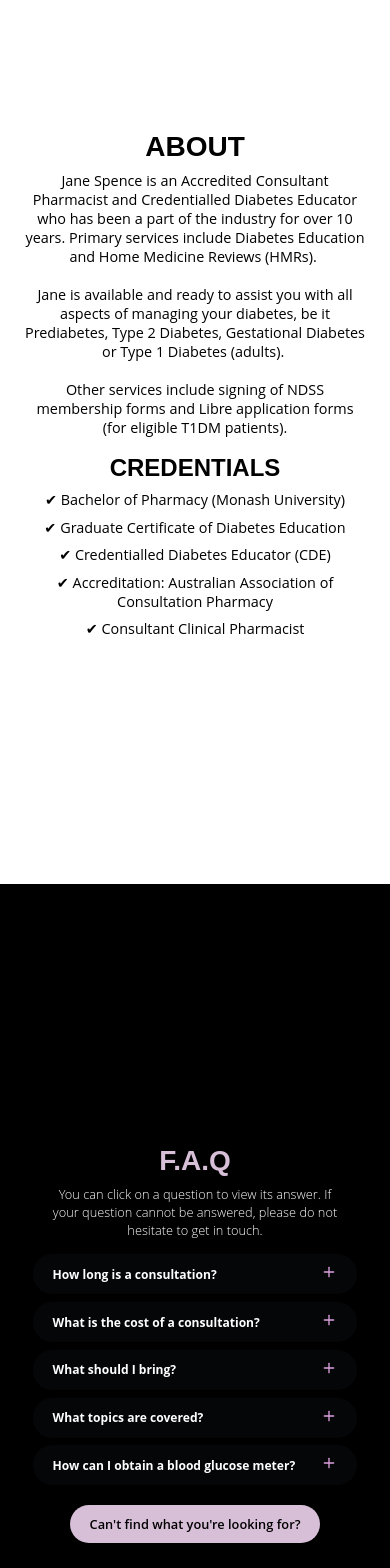
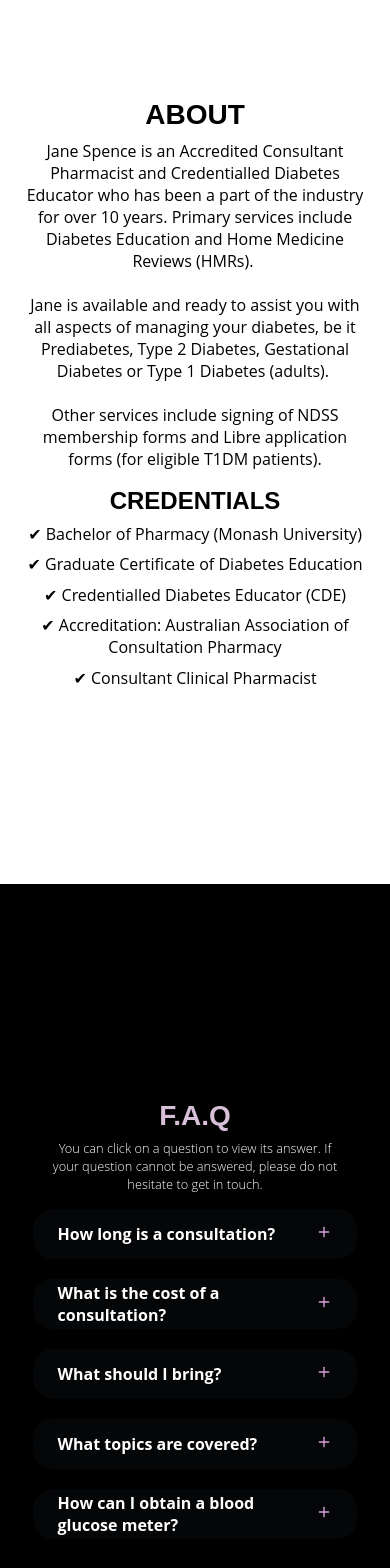
Before and after one commit to jackedwardbeard/01-Jane_Spence, a React (Create React App) app in the folder jane_spence/: page / in a window 390 px wide. Shown: the part 920-2488 px from the top of the page. Built offline with nearby package versions, Linux system fonts and the light colour scheme.

Commit message:
More responsive changes.

```diff
--- a/jane_spence/src/components/Information/InformationComponents.js
+++ b/jane_spence/src/components/Information/InformationComponents.js
@@ -33,10 +33,6 @@ export const Row1 = styled.div`
     height: 100%;
     overflow-x: hidden;
 
-    @media screen and (max-width: 1366px) {
-        margin-top: -10vmin;
-    }
-
 `
 
 export const Column1 = styled.div`
@@ -49,6 +45,7 @@ export const Column1 = styled.div`
     width: 100%;
     margin-left: 3vmin;
     margin-right:  2vmin;
+    margin-top: -5vmin;
 
     @media screen and (max-width: 1024px) {
         margin-left: 15px;
@@ -74,27 +71,19 @@ export const Subtitle = styled.h1`
 
 export const Body = styled.p`
     margin-top: 1vh;
-    font-size: max(1.2rem, 1.8vmin);
+    font-size: max(1rem, 2vmin);
     font-family: 'Open Sans', sans-serif;
     color: ${({darkText}) => (darkText ? 'black' : 'white')};
     display: ${({showBody}) => (showBody ? '' : 'none')};
     white-space: pre-wrap;
-
-    @media screen and (max-width: 1500px) {
-        font-size: max(0.9rem, 1.8vmin);
-    }
 `
 
 export const SubBody = styled.p`
     margin-top: 1vh;
-    font-size: max(1.2rem, 1.8vmin);
+    font-size: max(1rem, 2vmin);
     font-family: 'Open Sans', sans-serif;
     color: ${({darkText}) => (darkText ? 'black' : 'white')};
     display: ${({showBody}) => (showBody ? '' : 'none')};
-
-    @media screen and (max-width: 1500px) {
-        font-size: max(0.9rem, 1.8vmin);
-    }
 `
 
 export const Column2 = styled.div`
@@ -140,17 +129,18 @@ export const ButtonWrapper = styled.div`
     align-items: center;
     justify-content: center;
     font-family: 'Open Sans', sans-serif;
+    width: 80%;
 
 `
 
 export const Button = styled(LinkScroll)`
     display: ${({showButton}) => (showButton ? '' : 'none')};
-    border-radius: max(30px, 5vmin);
+    border-radius: max(20px, 5vmin);
     background: ${({darkButton}) => (darkButton ? 'black' : 'thistle')};
     white-space: nowrap;
-    padding: max(10px, 1vmin) max(20px, 2vmin);
+    padding: max(10px, 1vmin) max(15px, 2vmin);
     color: ${({darkButtonText}) => (darkButtonText ? 'black' : 'white')};
-    font-size: max(0.8rem, 2vmin);
+    font-size: max(0.75rem, 2vmin);
     font-weight: 600;
     outline: none;
     border: none;
@@ -192,22 +182,19 @@ export const QuestionWrapper = styled.div`
 
     background: rgb(13,16,22,0.4);
     border-radius: 5vmin;
-    padding: 20px;
+    padding: 25px;
     cursor: pointer;
-    font-size: 2.75vmin;
+    font-size: max(1rem, 1.25vw);
     height: 5vmin;
     display: flex;
     font-family: 'Open Sans', sans-serif;
     justify-content: space-between;
+    text-align: left;
     align-items: center;
-    margin-bottom: 2vmin;
-
-    @media screen and (max-width: 768px) {
-        font-size: 3.1vmin;
-    }
+    margin-bottom: max(20px, 2vmin);
 
     @media screen and (max-width: 280px) {
-        font-size: 3vmin;
+        font-size: max(0.8rem, 1.25vw);
     }
 
     &:hover {
@@ -220,7 +207,7 @@ export const AnswerWrapper = styled.div`
     display: flex;
     justify-content: center;
     align-items: center;
-    margin-bottom: 2vmin;
+    margin-bottom: max(20px, 2vmin);
     font-size: max(0.8rem, 2vmin);
 
 `
--- a/jane_spence/src/components/Locations/LocationsComponents.js
+++ b/jane_spence/src/components/Locations/LocationsComponents.js
@@ -16,18 +16,15 @@ export const InformationContainer = styled.div`
 
 export const InformationWrapper = styled.div`
     z-index: 1;
-    height: 90vh;
-    min-height: 600px;
+    height: max(90vh, 700px);
     display: flex;
 
     @media screen and (max-width: 1250px) {
-        min-height: 0;
         height: 1100px;
     }
 
     @media screen and (max-width: 1024px) and (max-height: 1366px) {
         height: 1200px;
-        min-height: 0;
     }
 `
 
@@ -40,13 +37,8 @@ export const Row1 = styled.div`
 
 
     @media screen and (max-width: 1250px) {
-
         display: block;
-
     }
-
-
-
 `
 
 export const Column1 = styled.div`
@@ -61,35 +53,20 @@ export const Column1 = styled.div`
 `
 
 export const Title = styled.h1`
-    font-size: 3.5vh;
+    font-size: 3.5vmin;
     text-transform: uppercase;
     font-family: 'Open Sans', sans-serif;
     font-weight: 800;
     color: black;
-    margin-bottom: 0.5vh;
+    margin-bottom: 0.5vmin;
 `
 
 export const Body = styled.p`
-    font-size: 2.25vh;
+    font-size: 2.25vmin;
     font-weight: 400;
     font-family: 'Open Sans', sans-serif;
     color: black;
     text-align: center;
-
-    @media screen and (max-width: 1600px) {
-
-        font-size: 1.1rem;
-    }
-
-    @media screen and (max-width: 1250px) {
-
-        font-size: 1rem;
-    }
-
-    @media screen and (max-width: 280px) {
-
-        width: 250px;
-    }
 `
 
 export const Column2 = styled.div`
@@ -101,8 +78,8 @@ export const Column2 = styled.div`
     flex-direction: column;
     align-items: center;
     justify-content: center;
-    margin-right: 4vw;
-    margin-left: 4vw;
+    margin-right: 4vmin;
+    margin-left: 4vmin;
     text-align: center;
 `
 
@@ -119,15 +96,16 @@ export const Column3 = styled.div`
 `
 
 export const MapWrapper = styled.div`
-    height: 40vh;
-    width: 22.5vw;
+    height: 40vmin;
+    width: 22.5vmin;
     overflow-x: hidden;
     overflow-y: hidden;
-    padding-top: 2.5vh;
-    margin-bottom: 2.5vh;
+    margin-top: 2.5vmin;
+    margin-bottom: 2.5vmin;
+    outline: solid 2px red;
 
     @media screen and (max-width: 1600px) {
-        height: 30vh;
+        height: 30vmin;
     }
 
     @media screen and (max-width: 1250px) {
@@ -160,7 +138,7 @@ export const MapWrapper = styled.div`
 
 
 export const BodyHours = styled.p`
-    font-size: 2.25vh;
+    font-size: 2.25vmin;
     font-family: 'Open Sans', sans-serif;
     font-weight: 400;
     color: black;
@@ -178,7 +156,7 @@ export const BodyHours = styled.p`
 `
 
 export const BodyHoursTitle = styled.h4`
-    font-size: 2.25vh;
+    font-size: 2.25vmin;
     font-family: 'Open Sans', sans-serif;
     color: black;
     text-align: center;
```
